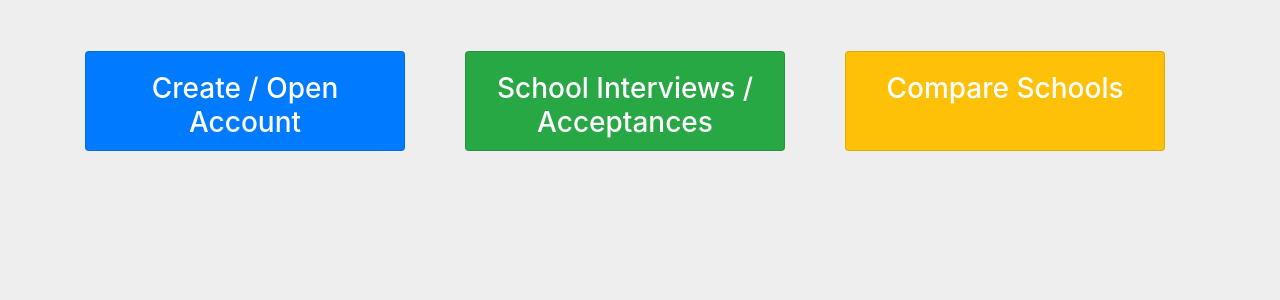
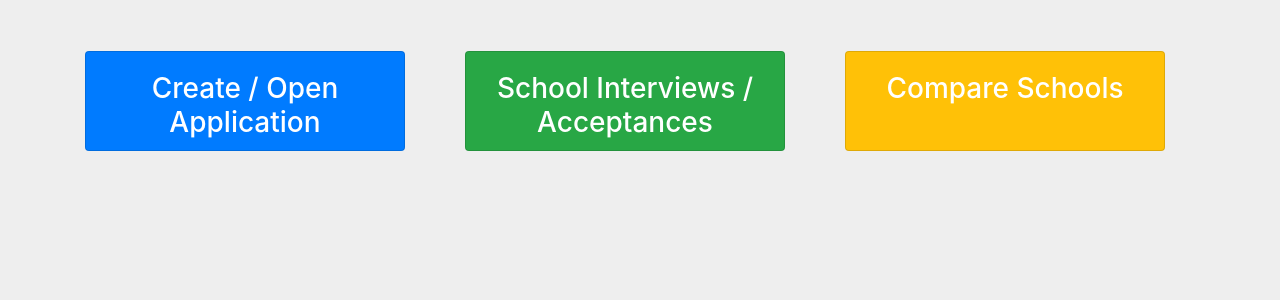
Before and after one commit to cmnisal/schoolAdmission, a PHP site: page /admission/dashboard.php in a window 1280 px wide. Shown: the part 247-547 px from the top of the page. Run offline with PHP 8.4, Linux system fonts and the light colour scheme; data that the repository does not hold is empty.

Commit message:
Update dashboard

```diff
--- a/dashboard.php
+++ b/dashboard.php
@@ -47,7 +47,7 @@ include('./api/db.php');
 
                     <div class="card-body text-center">
                         <h3 class="card-title">
-                            <a href="application-home.php" style="text-decoration: none;color: white;">Create / Open Account</a>
+                            <a href="application-home.php" style="text-decoration: none;color: white;">Create / Open Application</a>
                         </h3>
                     </div>
                 </div>
```
